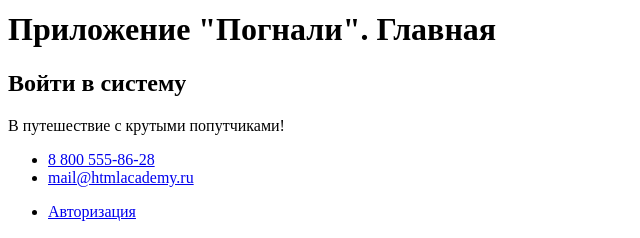
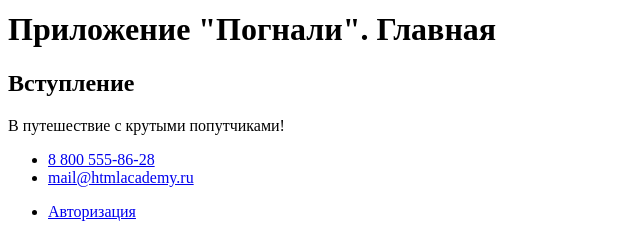
Before and after one commit to ChildTEA/792897-pognali-17, a website: page source/index.html in a window 1280 px wide. Shown: the part 288-526 px from the top of the page, 0-640 px from the left. Drawn offline with Linux system fonts and the light colour scheme.

Commit message:
Измененено намиенование заголовка для тизера

```diff
--- a/source/index.html
+++ b/source/index.html
@@ -84,7 +84,7 @@
 
     <section class="teaser">
       <h2 class="visually-hidden">
-        Войти в систему
+        Вступление
       </h2>
       <p class="teaser__lead">
         В путешествие с крутыми попутчиками!
```
